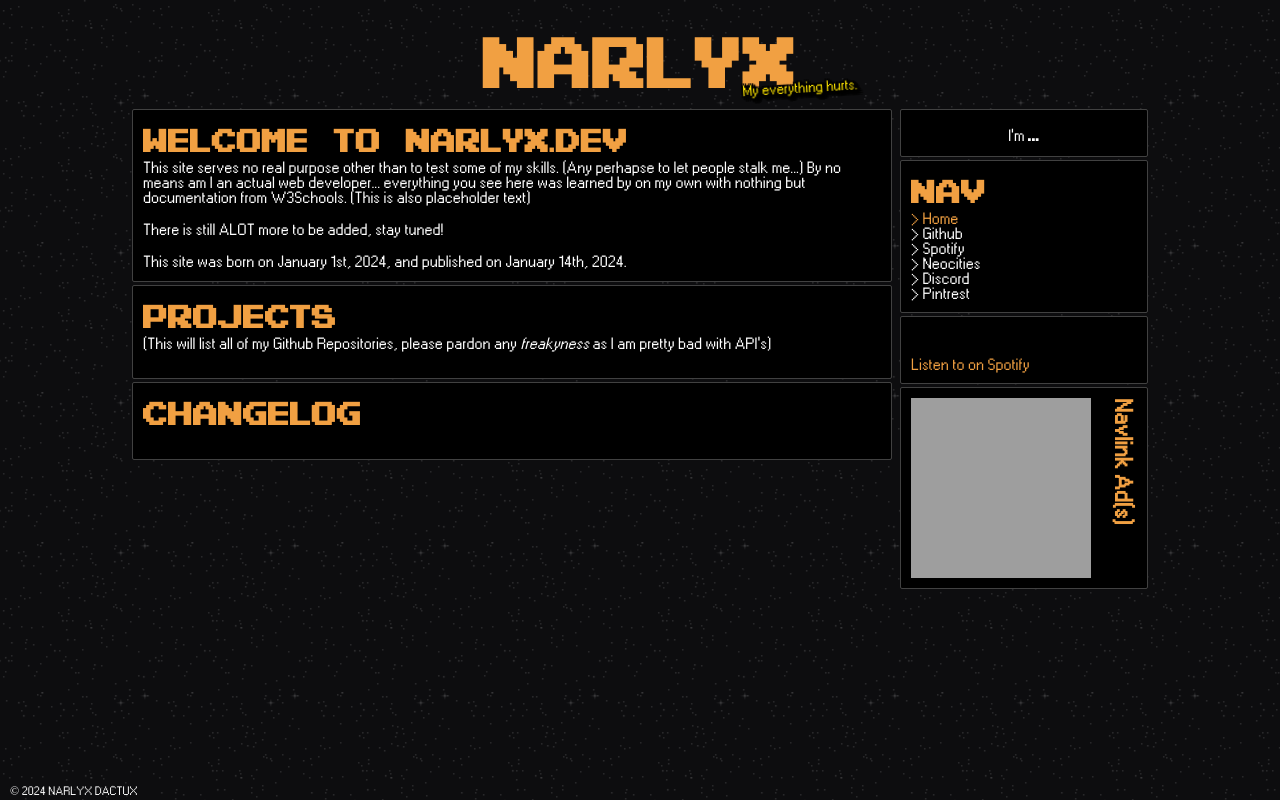
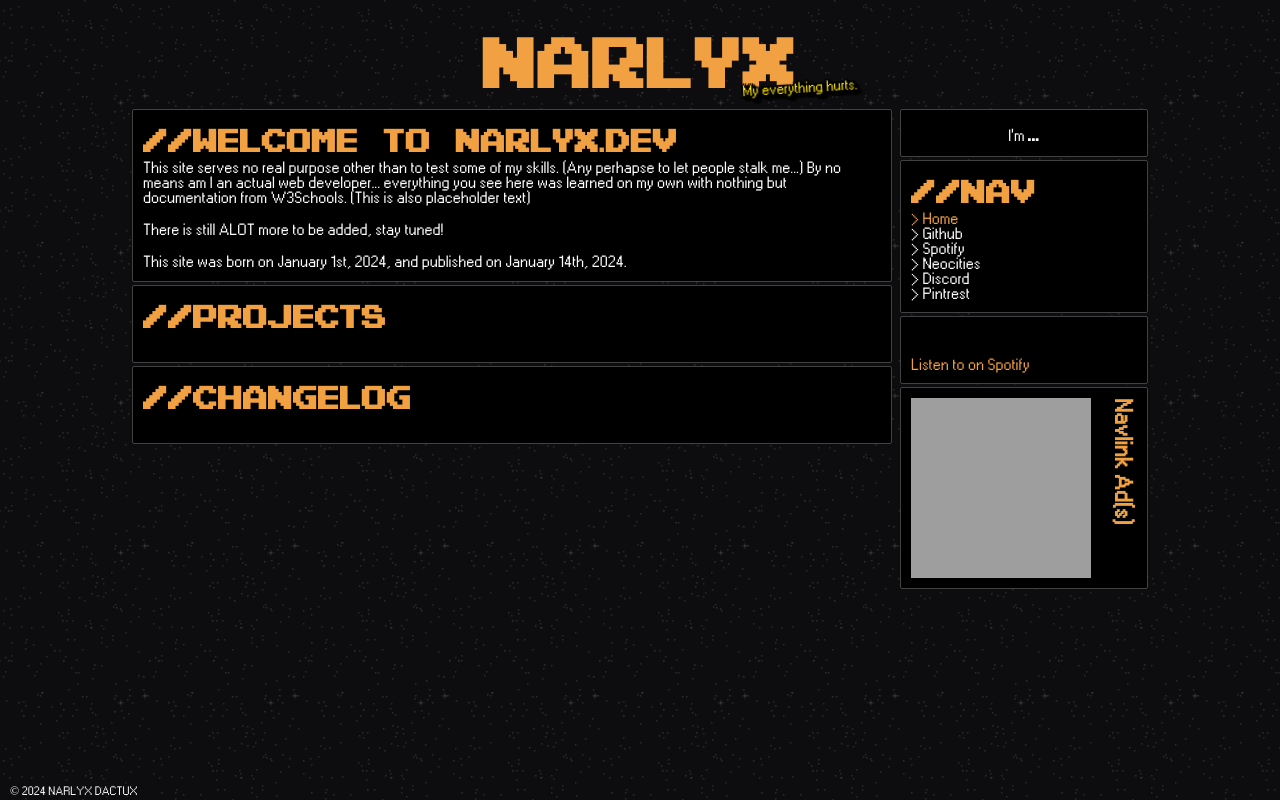
Before and after one commit to narlyx/narlyx.dev, a website: page src/index.html in a window 1280 px wide. Drawn offline with Linux system fonts and the light colour scheme; no server answers; grey boxes are pictures that could not be loaded.

Commit message:
Feat: Small text adjustments

```diff
--- a/src/index.html
+++ b/src/index.html
@@ -23,12 +23,12 @@
             <div style="display: flex;">
                 <div style="width: 75%;">
                     <div class="box">
-                        <h1>WELCOME TO NARLYX.DEV</h1>
+                        <h1>//WELCOME TO NARLYX.DEV</h1>
                         <p>
                             This site serves no real purpose other than to test some of
                             my skills. (Any perhapse to let people stalk me...) By no means
                             am I an actual web developer... everything you see here was
-                            learned by on my own with nothing but documentation from W3Schools.
+                            learned on my own with nothing but documentation from W3Schools.
                             (This is also placeholder text)
                         </p>
                         <br>
@@ -39,15 +39,11 @@
                         <p>This site was born on January 1st, 2024, and published on January 14th, 2024.</p>
                     </div>
                     <div id="projects-container" class="box">
-                        <h1>PROJECTS</h1>
-                        <p>
-                            (This will list all of my Github Repositories, please pardon
-                            any <i>freakyness</i> as I am pretty bad with API's)
-                        </p>
+                        <h1>//PROJECTS</h1>
                         <br>
                     </div>
                     <div id="changelog-container" class="box">
-                        <h1>ChANGELOG</h1>
+                        <h1>//ChANGELOG</h1>
                         <br>
                     </div>
                 </div>
@@ -57,7 +53,7 @@
                         <p id="activity-text"></p>
                     </div>
                     <div id="navigation" class="box">
-                        <h1>NAV</h1>
+                        <h1>//NAV</h1>
                         <a href="https://narlyx.dev">> Home</a>
                         <br>
                         <a class="inverted-link" href="https://github.com/narlyx">> Github</a>
```
